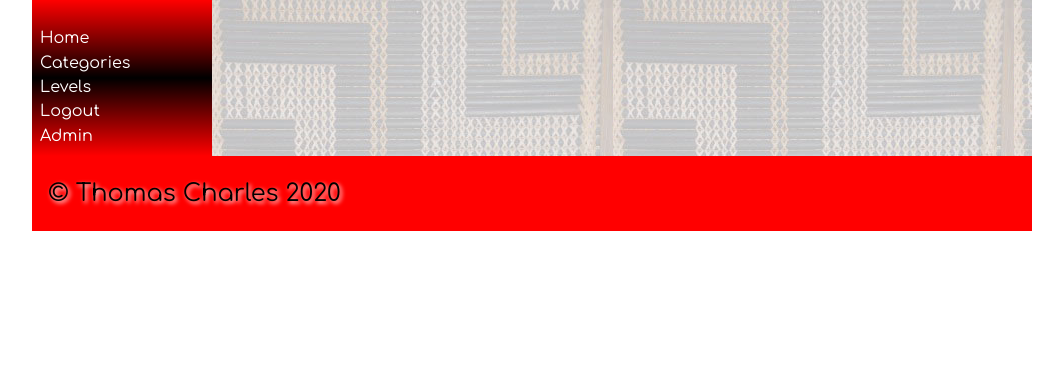
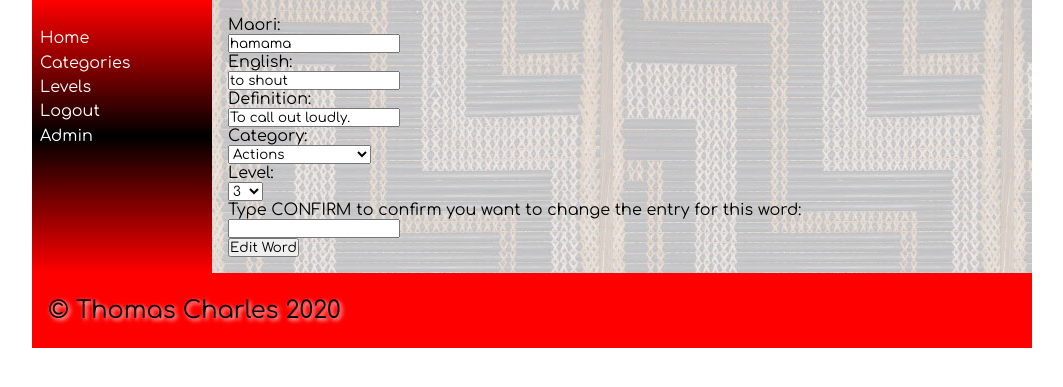
Before and after one commit to WCThomasCharles/April2023-AS91906AS91902-MaoriDictionary, a Flask app: page /editer/1 in a window 1280 px wide. Shown: the part 101-488 px from the top of the page, without its empty margins (108-1171 px from the left). Run offline with Flask 3, Linux system fonts and the light colour scheme; a user stored in the database is signed in; data comes from the database, SQL or seed files in the repository; both versions use the stored data as it was after the commit; some web fonts are replaced.

Commit message:
v3
Version three allows for the addition and removal of words, levels, and categories by admins.

```diff
--- a/app.py
+++ b/app.py
@@ -115,20 +115,26 @@ def render_signup():  # takes the user to the signup page and gathers their sign
 def render_admin():
     if not is_logged_in():
         return redirect('/')
-    query = "SELECT Category " \
+    query = "SELECT PK, Category " \
             "FROM Categories"
     con = create_connection(DATABASE)
     cur = con.cursor()
     cur.execute(query)
     categories = cur.fetchall()
-    query = "SELECT level " \
+    query = "SELECT PK, level " \
             "FROM levels"
     con = create_connection(DATABASE)
     cur = con.cursor()
     cur.execute(query)
     levels = cur.fetchall()
+    query = "SELECT Maori, English, PK " \
+            "FROM words"
+    con = create_connection(DATABASE)
+    cur = con.cursor()
+    cur.execute(query)
+    words = cur.fetchall()
     con.close()
-    return render_template('admin.html', categories=categories, levels=levels, logged_in=is_logged_in())
+    return render_template('admin.html', categories=categories, levels=levels, words=words, logged_in=is_logged_in())
 
 
 @app.route('/add/<table>/<column>', methods=['POST', 'GET'])
@@ -149,6 +155,26 @@ def add(table, column):
         return redirect('/admin')
 
 
+@app.route('/remove/<table>/', methods=['POST', 'GET'])
+def remove(table):
+    if not is_logged_in():
+        return redirect('/?message=Need+to+be+logged+in.')
+    if request.method == "POST":
+        if request.form.get('confirm') == "CONFIRM":
+            print(request.form)
+            pk = request.form.get('pk')
+            print(pk)
+            con = create_connection(DATABASE)
+            query = "DELETE FROM " + table + " WHERE PK = ?"
+            cur = con.cursor()
+            cur.execute(query, (pk, ))
+            con.commit()
+            con.close()
+            return redirect('/admin')
+        else:
+            return redirect('/admin?message=Confirmation+failed.')
+
+
 @app.route('/addword', methods=['POST', 'GET'])
 def add_word():
     if not is_logged_in():
@@ -157,8 +183,8 @@ def add_word():
         maori = request.form.get('maori').title().strip()
         english = request.form.get('english').title().strip()
         definition = request.form.get('definition').title().strip()
-        category = request.form.get('category').title().strip()
-        level = request.form.get('level').title().strip()
+        category = request.form.get('category')
+        level = request.form.get('level')
         user = session.get("userid")
         con = create_connection(DATABASE)
         query = "INSERT INTO words (Maori, English, Category, Definition, Level, Owner) VALUES (?, ?, ?, ?, ?, ?)"
@@ -169,11 +195,62 @@ def add_word():
         return redirect('/admin')
 
 
+@app.route('/edit/<pk>', methods=['POST', 'GET'])
+def edit_word(pk):
+    if not is_logged_in():
+        return redirect('/?message=Need+to+be+logged+in.')
+    if request.method == "POST":
+        if request.form.get('confirm') == "CONFIRM":
+            maori = str(request.form.get('maori').title().strip())
+            english = str(request.form.get('english').title().strip())
+            definition = str(request.form.get('definition').title().strip())
+            category = str(request.form.get('category'))
+            level = str(request.form.get('level'))
+            user = str(session.get("userid"))
+            con = create_connection(DATABASE)
+            query = "UPDATE words SET Maori = "+maori+", English = "+english+", Category = "+category+", Definition = "+definition+", Level = "+level+", Owner = "+user+" " \
+                    "WHERE PK = "+str(pk)
+            cur = con.cursor()
+            cur.execute(query, )
+            con.commit()
+            con.close()
+            return redirect('/admin')
+        else:
+            return redirect('/admin?message=Confirmation+failed.')
+
+
 @app.route('/editer/<word>')
 def render_editer(word):
     if not is_logged_in():
         return redirect('/')
-    return render_template('editer.html', logged_in=is_logged_in())
+    query = "SELECT PK, Category " \
+            "FROM Categories"
+    con = create_connection(DATABASE)
+    cur = con.cursor()
+    cur.execute(query)
+    categories = cur.fetchall()
+    query = "SELECT PK, level " \
+            "FROM levels"
+    con = create_connection(DATABASE)
+    cur = con.cursor()
+    cur.execute(query)
+    levels = cur.fetchall()
+    query = "SELECT Maori, English, Category, Level, Definition, PK " \
+            "FROM words WHERE PK = "+word
+    con = create_connection(DATABASE)
+    cur = con.cursor()
+    cur.execute(query)
+    word_data = cur.fetchone()
+    con.close()
+    for level in levels:
+        if word_data[3] == level[0]:
+            word_level = level
+    for category in categories:
+        if str(word_data[2]) == str(category[0]):
+            word_category = category
+    levels.insert(0, levels.pop(levels.index(word_level)))
+    categories.insert(0, categories.pop(categories.index(word_category)))
+    return render_template('editer.html', categories=categories, levels=levels, word=word_data, logged_in=is_logged_in())
 
 
 @app.route('/categories')
@@ -242,7 +319,7 @@ def render_level(level_id):  # Takes the user to a list of links to words
 def render_entry(word_id):  # # Takes the user to a page for details on a word
     con = create_connection(DATABASE)
     cur = con.cursor()
-    query = "SELECT Maori, English, Category, Definition, Level, Owner " \
+    query = "SELECT Maori, English, Category, Definition, Level, Owner, PK " \
             "FROM words " \
             "Where PK = " + word_id
     cur.execute(query)
@@ -251,12 +328,18 @@ def render_entry(word_id):  # # Takes the user to a page for details on a word
             "FROM Categories " \
             "Where PK = " + str(data[2])
     cur.execute(query)
-    data[2] = cur.fetchone()[0]
+    try:
+        data[2] = cur.fetchone()[0]
+    except TypeError:
+        data[2] = "empty"
     query = "SELECT level " \
             "FROM levels " \
             "Where PK = " + str(data[4])
     cur.execute(query)
-    data[4] = cur.fetchone()[0]
+    try:
+        data[4] = cur.fetchone()[0]
+    except TypeError:
+        data[4] = "empty"
     con.close()
     return render_template('entry.html', passed_data=data, logged_in=is_logged_in())
 
--- a/templates/editer.html
+++ b/templates/editer.html
@@ -5,5 +5,42 @@
 {% block heading %}Maōri - English Dictionary{% endblock %}
 
 {% block main %}
-
+<form class="myform" method="POST" action="/edit/{{ word[5] }}">
+    <div class="form-group">
+        <div class="form-label"><label for="maori">Maori:</label></div>
+        <div class="form-element"><input value="{{ word[0] }}" type="text" name="maori" id="maori" required></div>
+    </div>
+    <div class="form-group">
+        <div class="form-label"><label for="english">English:</label></div>
+        <div class="form-element"><input value="{{ word[1] }}" type="text" name="english" id="english" required></div>
+    </div>
+    <div class="form-group">
+        <div class="form-label"><label for="definition">Definition:</label></div>
+        <div class="form-element"><input value="{{ word[4] }}" type="text" name="definition" id="definition" required></div>
+    </div>
+    <div class="form-group">
+        <div class="form-label"><label for="category">Category:</label></div>
+        <select name="category">
+        {% for category in categories %}
+        <option value="{{category[0]}}">{{category[1]}}</option>
+        {% endfor %}
+        </select>
+    </div>
+    <div class="form-group">
+        <div class="form-label"><label for="level">Level:</label></div>
+        <select name="level">
+        {% for level in levels %}
+        <option value="{{level[0]}}">{{level[1]}}</option>
+        {% endfor %}
+        </select>
+    </div>
+    <div class="form-group">
+        <div class="form-label"><label for="confirm">Type CONFIRM to confirm you want to change the entry for this word:</label></div>
+        <div class="form-element"><input type="text" name="confirm" id="confirm" required></div>
+    </div>
+    <div class="form-group">
+        <div class="form-label"></div>
+        <div class="form-element"><input type="submit" value="Edit Word"></div>
+    </div>
+</form>
 {% endblock %}
--- a/templates/entry.html
+++ b/templates/entry.html
@@ -8,5 +8,5 @@
 <h1>{{ passed_data[0] }} - {{ passed_data[1] }}</h1>
     <h2>Level {{ passed_data[4] }}, {{ passed_data[2] }} category</h2>
     <p><strong>Definition:</strong><br>{{ passed_data[3] }}</p>
-    {% if session.get("admin") && session.get("userid") %}<p><a href="/editer">[edit]</a></p>{% endif %}
+    {% if session.get("admin")%}<p><a href="/editer/{{ passed_data[6] }}">[edit]</a></p>{% endif %}
 {% endblock %}
```
Also changed, not shown: templates/admin.html (+53 -6 lines), dictionary.db.
